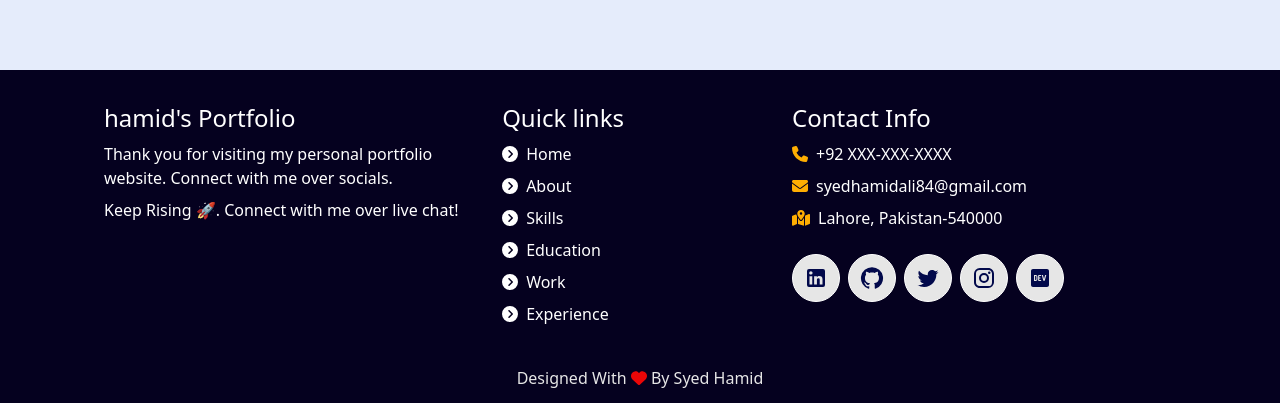
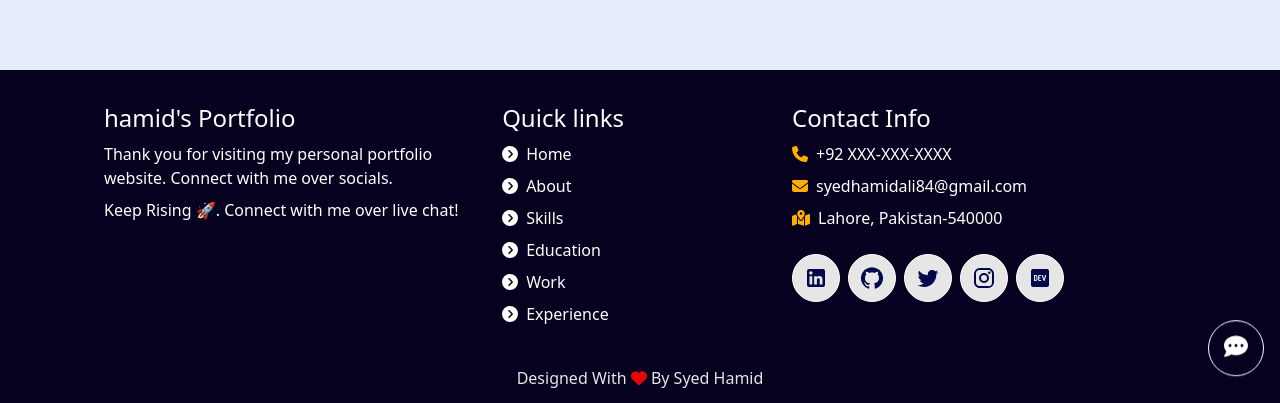
Before and after one commit to Syedhamid84/Portfolio, a React (Create React App) app: page /education in a window 1280 px wide. Shown: the part 6266-6669 px from the top of the page. Built offline with nearby package versions, Linux system fonts and the light colour scheme.

Commit message:
whatsapp icon added

```diff
--- a/src/Pages/Education.jsx
+++ b/src/Pages/Education.jsx
@@ -1,12 +1,14 @@
 import React from "react";
 import { FontAwesomeIcon } from "@fortawesome/react-fontawesome";
 import { faGraduationCap } from "@fortawesome/free-solid-svg-icons";
-import SchoolImage  from "../images/school.jpg";
+import SchoolImage from "../images/school.jpg";
 import CollegeImage from "../images/college.jpg";
 const Education = () => {
   return (
     <>
-      <div className="min-h-screen w-full bg-[#e5ecfb] ">
+      <div
+        id="education-section"
+        className="min-h-screen w-full bg-[#e5ecfb] ">
         <div className="flex justify-center gap-2 items-center mt-2 pt-6 pb-2">
           <span>
             <FontAwesomeIcon icon={faGraduationCap} className="h-9 w-9" />
@@ -25,7 +27,7 @@ const Education = () => {
         <div className="flex justify-center mt-4">
           <div className="flex gap-2 h-36 w-8/12 bg-[#fcfcfc] mt-4">
             <div className="h-36 w-3/12 bg-yellow-500">
-                <img src={SchoolImage} alt="" className="h-36"/>
+              <img src={SchoolImage} alt="" className="h-36" />
 
             </div>
             <div className="flex flex-col justify-center m-3 w-full ">
@@ -51,7 +53,7 @@ const Education = () => {
         <div className="flex justify-center mt-2">
           <div className="flex gap-2 h-36 w-8/12 bg-[#fcfcfc] mt-4">
             <div className="h-36 w-3/12 bg-yellow-500">
-            <img src={CollegeImage} alt="" className="h-36"/>
+              <img src={CollegeImage} alt="" className="h-36" />
 
             </div>
             <div className="flex flex-col justify-center m-3 w-full ">
@@ -77,7 +79,7 @@ const Education = () => {
         <div className="flex justify-center mt-2">
           <div className="flex gap-2 h-36 w-8/12 bg-[#fcfcfc] mt-4">
             <div className="h-36 w-3/12 bg-yellow-500">
-            <img src={SchoolImage} alt="" className="h-36"/>
+              <img src={SchoolImage} alt="" className="h-36" />
 
             </div>
             <div className="flex flex-col justify-center m-3 w-full ">
--- a/src/Pages/Footer.jsx
+++ b/src/Pages/Footer.jsx
@@ -7,13 +7,14 @@ import LogoDevIcon from "@mui/icons-material/LogoDev";
 import { FontAwesomeIcon } from "@fortawesome/react-fontawesome";
 import { faChevronCircleRight } from "@fortawesome/free-solid-svg-icons";
 import { faHeart } from "@fortawesome/free-solid-svg-icons";
-import {faPhone} from "@fortawesome/free-solid-svg-icons";
-import {faEnvelope} from "@fortawesome/free-solid-svg-icons";
-import {faMapMarkedAlt} from "@fortawesome/free-solid-svg-icons";
+import { faPhone } from "@fortawesome/free-solid-svg-icons";
+import { faEnvelope } from "@fortawesome/free-solid-svg-icons";
+import { faMapMarkedAlt } from "@fortawesome/free-solid-svg-icons";
+import { faCommentDots } from "@fortawesome/free-solid-svg-icons";
 const Footer = () => {
   return (
     <>
-    <div className="min-h-fit bg-[#05011f] container px-20">
+      <div className="min-h-fit bg-[#05011f] container px-20 relative">
         <div className="flex gap-8 py-2">
           <div className="flex  gap-4 w-1/2">
             <div className="flex flex-1 items-left flex-col gap-2 m-6 ">
@@ -32,7 +33,7 @@ const Footer = () => {
 
                 Quick links</div>
               <div className="flex gap-2 text-[#FFFFFF] text-base">
-            <span> <FontAwesomeIcon icon={faChevronCircleRight}  /></span>
+                <span> <FontAwesomeIcon icon={faChevronCircleRight} /></span>
                 Home</div>
               <div className="flex gap-2 text-[#FFFFFF] text-base">
                 <span> <FontAwesomeIcon icon={faChevronCircleRight} /></span>
@@ -99,6 +100,18 @@ const Footer = () => {
           </div>
         </div>
 
+        <div className="h-14 w-14 flex justify-center border border-white items-center absolute bottom-4 right-4 rounded-full bg-purple animate-bounce	">
+          <a href="https://wa.link/yp6v57">
+            <FontAwesomeIcon
+              icon={faCommentDots}
+              className="text-lg text-[#FFFFFF] h-6 w-6 "
+            />
+
+
+          </a>
+
+        </div>
+
       </div>
 
     </>
--- a/src/Pages/Topbar.jsx
+++ b/src/Pages/Topbar.jsx
@@ -1,15 +1,25 @@
 import React from "react";
-import { useState } from "react";
-import Home from "../Pages/Home";
+// import { useState } from "react";
+// import Home from "../Pages/Home";
 
-import About from "../Pages/About";
-import Skills from "../Pages/Skills";
-import Education from "../Pages/Education";
-import Work from "../Pages/Work";
-import Experience from "../Pages/Experience";
-import Contact from "../Pages/Contact";
+// import About from "../Pages/About";
+// import Skills from "../Pages/Skills";
+// import Education from "../Pages/Education";
+// import Work from "../Pages/Work";
+// import Experience from "../Pages/Experience";
+// import Contact from "../Pages/Contact";
 
 import { TopbarData } from "../data";
+import { Link } from "react-router-dom";
+
+// const navigation = [{
+//   { name: "Home", href: "", current: "", },
+// { name: "", href: "", current: "", },
+// { name: "", href: "", current: "", },
+// { name: "", href: "", current: "", },
+// { name: "", href: "", current: "", },
+
+// }]
 
 const Topbar = () => {
 
@@ -20,9 +30,23 @@ const Topbar = () => {
           <nav className="flex gap-10  list-none ">
             {TopbarData.map((item, index) => {
               return (
-                <div key={index} >
+                <div
+                  key={item.name}
+                // href={item.href}
+                >
                   {item.name}
                 </div>
+                // <Link
+                //   key={item.name}
+                //   href={item.href}
+                //   className={(
+                //     item.current ? " text-purple" : "hover:text-purple",
+                //     "px-3 py-4 text-15px font-medium space-links"
+                //   )}
+                //   aria-current={item.href ? "page" : undefined}
+                // >
+                //   {item.name}
+                // </Link>
               );
             })}
           </nav>
```
Lines whose indentation alone changed are shown as unchanged.
